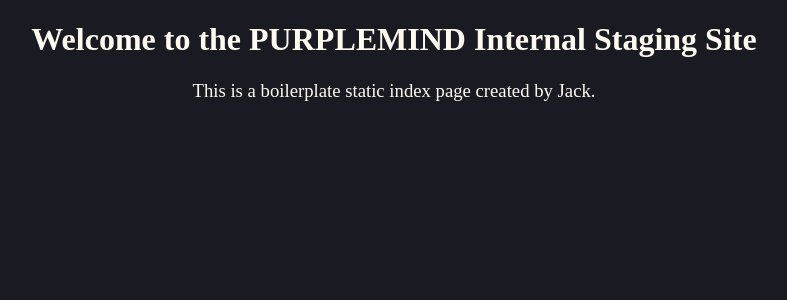
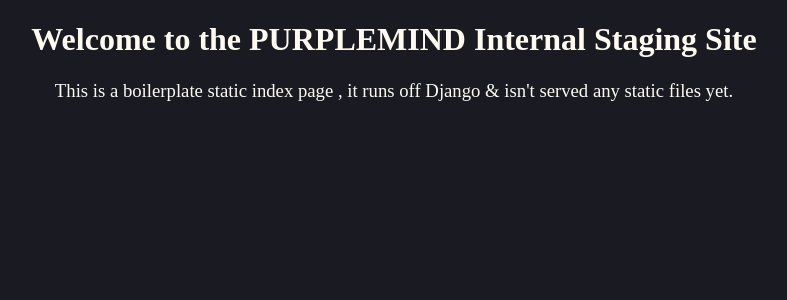
Before and after one commit to PurpleMindOrg/PURPLEMINDmuse, a Python web app: template purplemindApp/templates/index.html in a window 1280 px wide. Shown: the top 300 px of the page, without its empty margins (246-1033 px from the left). Run offline with Jinja, Linux system fonts and the light colour scheme; the template is opened without the code that fills it, so the values that code supplies are empty.

Commit message:
Revert "# Alpha 0.0.0.1.4"
This reverts commit af7c14f68d8927251616bb298b73d51479d27eb4.

```diff
--- a/purplemindApp/templates/index.html
+++ b/purplemindApp/templates/index.html
@@ -13,6 +13,6 @@
 <body>
 
 <h1>Welcome to the PURPLEMIND Internal Staging Site</h1>
-<h3> This is a boilerplate static index page created by Jack.</h3>
+<h3> This is a boilerplate static index page , it runs off Django & isn't served any static files yet.</h3>
 </body>
 </html>
```
